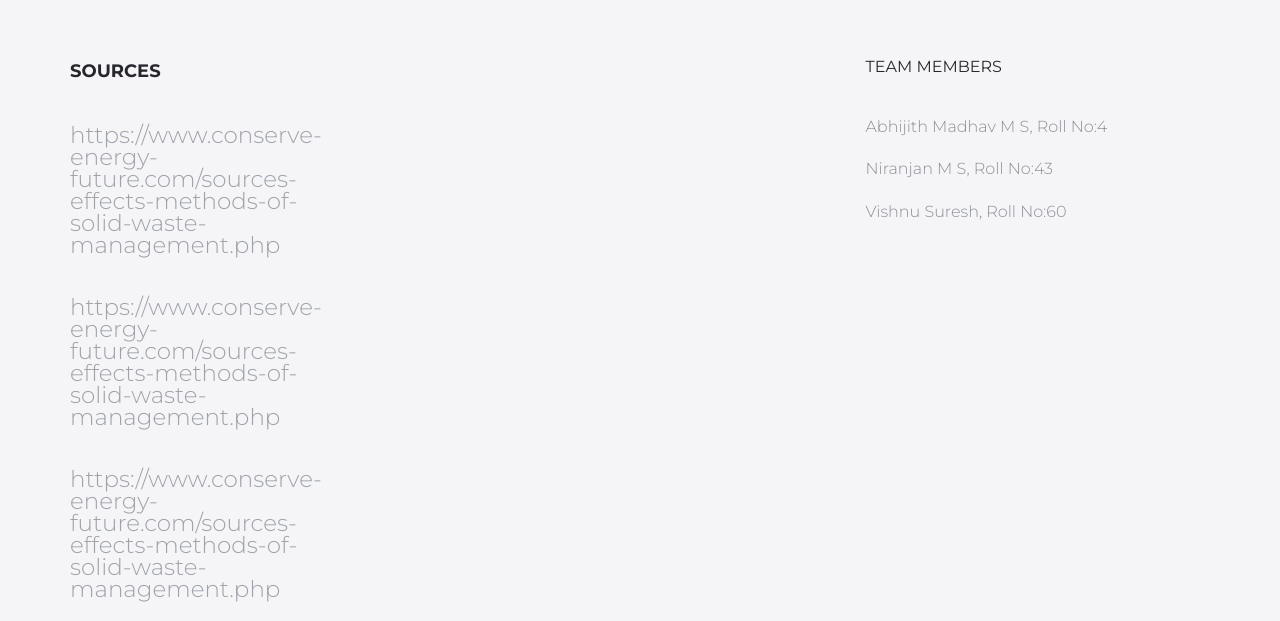
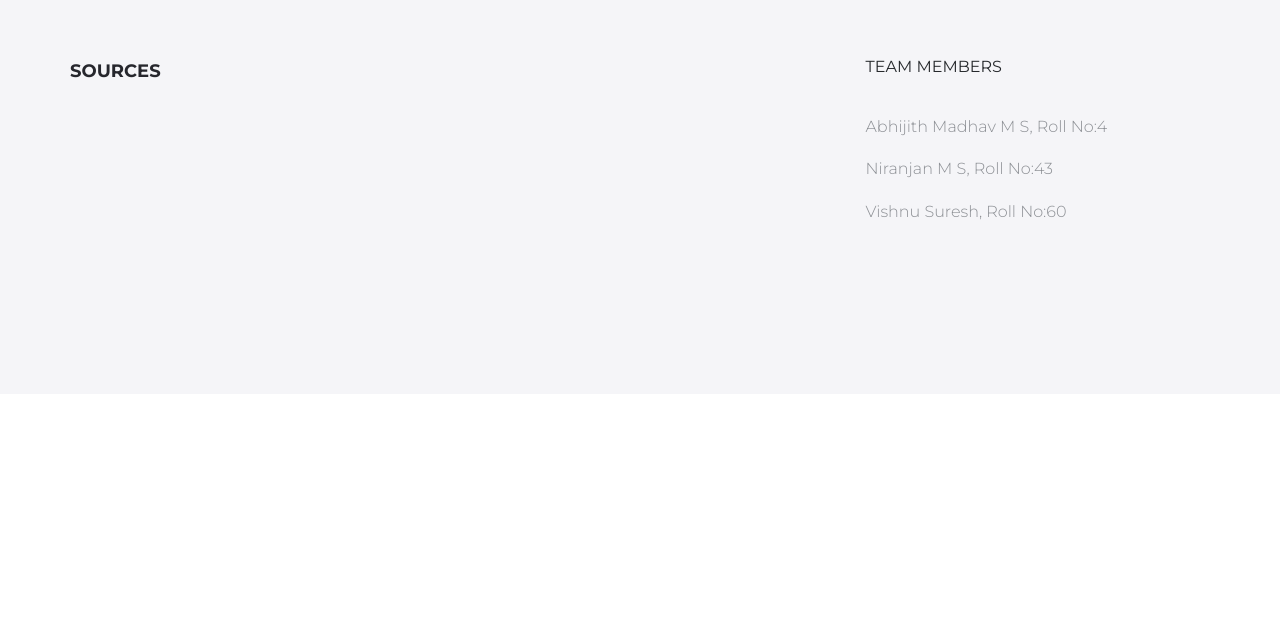
Before and after one commit to abhijithwaste/Solidwastemgmt, a plain HTML site: page index.html in a window 1280 px wide. Shown: the part 11379-12000 px from the top of the page. After the commit the page ends 11773 px from the top, so only its background shows below. Drawn offline with nearby package versions, Linux system fonts and the light colour scheme.

Commit message:
Update index.html

```diff
--- a/index.html
+++ b/index.html
@@ -576,12 +576,12 @@
             <div class="row">
                 <div class="col-md-3 col-sm-4 col-xs-6">
                     <a class="site-title"><span>SOURCES</span></a>
-                    <p><a href="https://www.conserve-energy-future.com/sources-effects-methods-of-solid-waste-management.php">
-                        https://www.conserve-energy-future.com/sources-effects-methods-of-solid-waste-management.php</a></p>
-                        <p><a href="https://www.britannica.com/technology/solid-waste-management/Recycling#ref72396">
-                            https://www.conserve-energy-future.com/sources-effects-methods-of-solid-waste-management.php</a></p>
-                            <p><a href="https://royalsocietypublishing.org/doi/10.1098/rsos.160764#d3e2555">
-                                https://www.conserve-energy-future.com/sources-effects-methods-of-solid-waste-management.php</a></p>
+                    <p><a href="">
+                        </a></p>
+                        <p><a href="">
+                            </a></p>
+                            <p><a href="">
+                                </a></p>
                 </div>
                 <div class="col-lg-offset-4 col-md-3 col-sm-4 col-md-offset-2 col-sm-offset-0 col-xs-6 ">
                     <h3>Team Members</h3>
```
